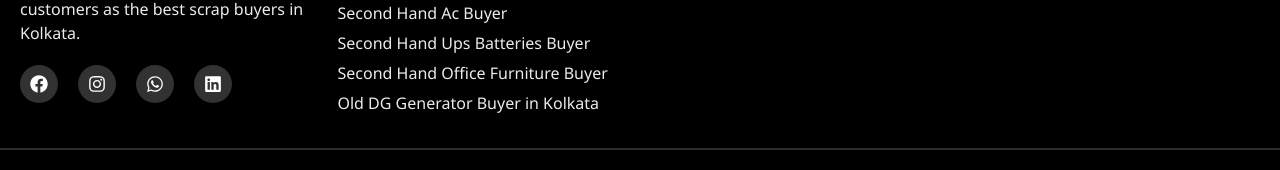
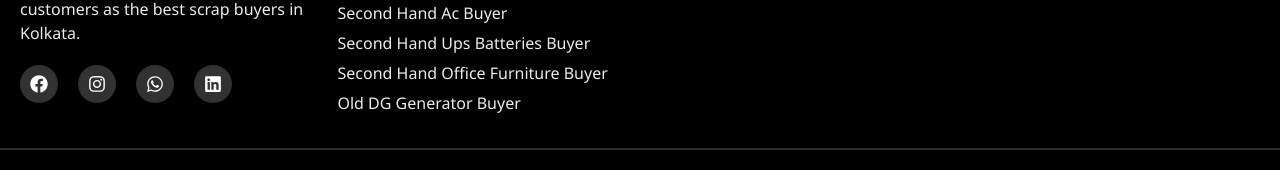
Before and after one commit to zaid81567/igtraders, a React (Vite) app: page / in a window 1280 px wide. Shown: the part 4502-4672 px from the top of the page. Built offline with nearby package versions, Linux system fonts and the light colour scheme; a web font is replaced by a local one.

Commit message:
Update Footer.jsx

```diff
--- a/src/components/Footer/Footer.jsx
+++ b/src/components/Footer/Footer.jsx
@@ -18,7 +18,7 @@ function Footer() {
         "Second Hand Ac Buyer",
         "Second Hand Ups Batteries Buyer",
         "Second Hand Office Furniture Buyer",
-        "Old DG Generator Buyer in Kolkata",
+        "Old DG Generator Buyer",
     ];
 
     const quick_links = [
```
